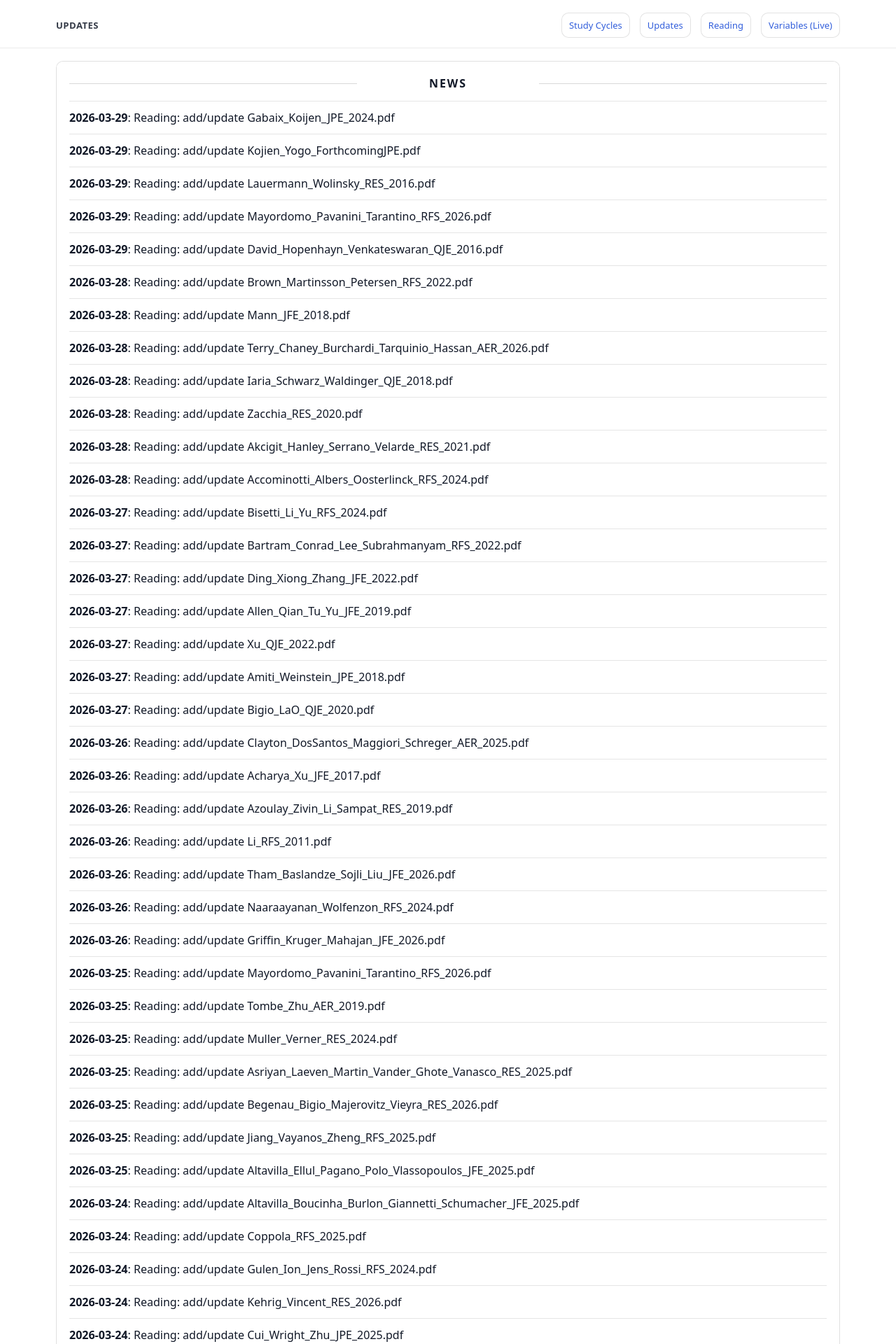
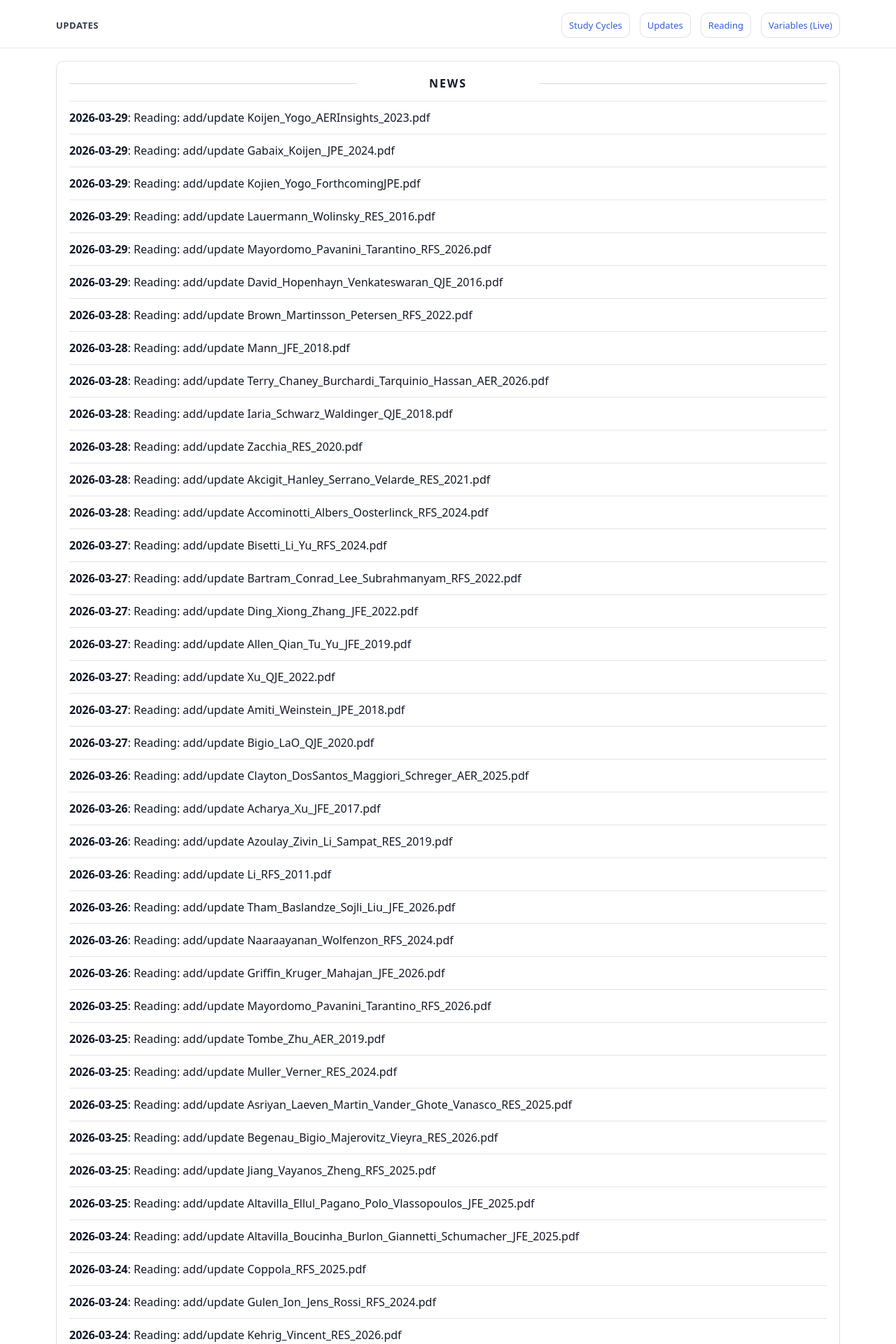
Before and after one commit to yaxinzn/study-archive, a Jekyll site: the page built from updates/index.md, in a window 1280 px wide. Shown: the top 1920 px of the page at 70% size. Built offline with Jekyll 4.4.1, drawn with Linux system fonts in a browser that asks for light colours; some of the changed text lies outside the part shown.

Commit message:
chore: update NEWS feed

```diff
--- a/_data/news.yml
+++ b/_data/news.yml
@@ -1,4 +1,7 @@
 # Auto-generated update history (sorted newest -> oldest). Do not edit manually.
+- ts: "1774779651"
+  date: "2026-03-29"
+  title: "Reading: add/update Koijen_Yogo_AERInsights_2023.pdf"
 - ts: "1774779008"
   date: "2026-03-29"
   title: "Reading: add/update Gabaix_Koijen_JPE_2024.pdf"
```
